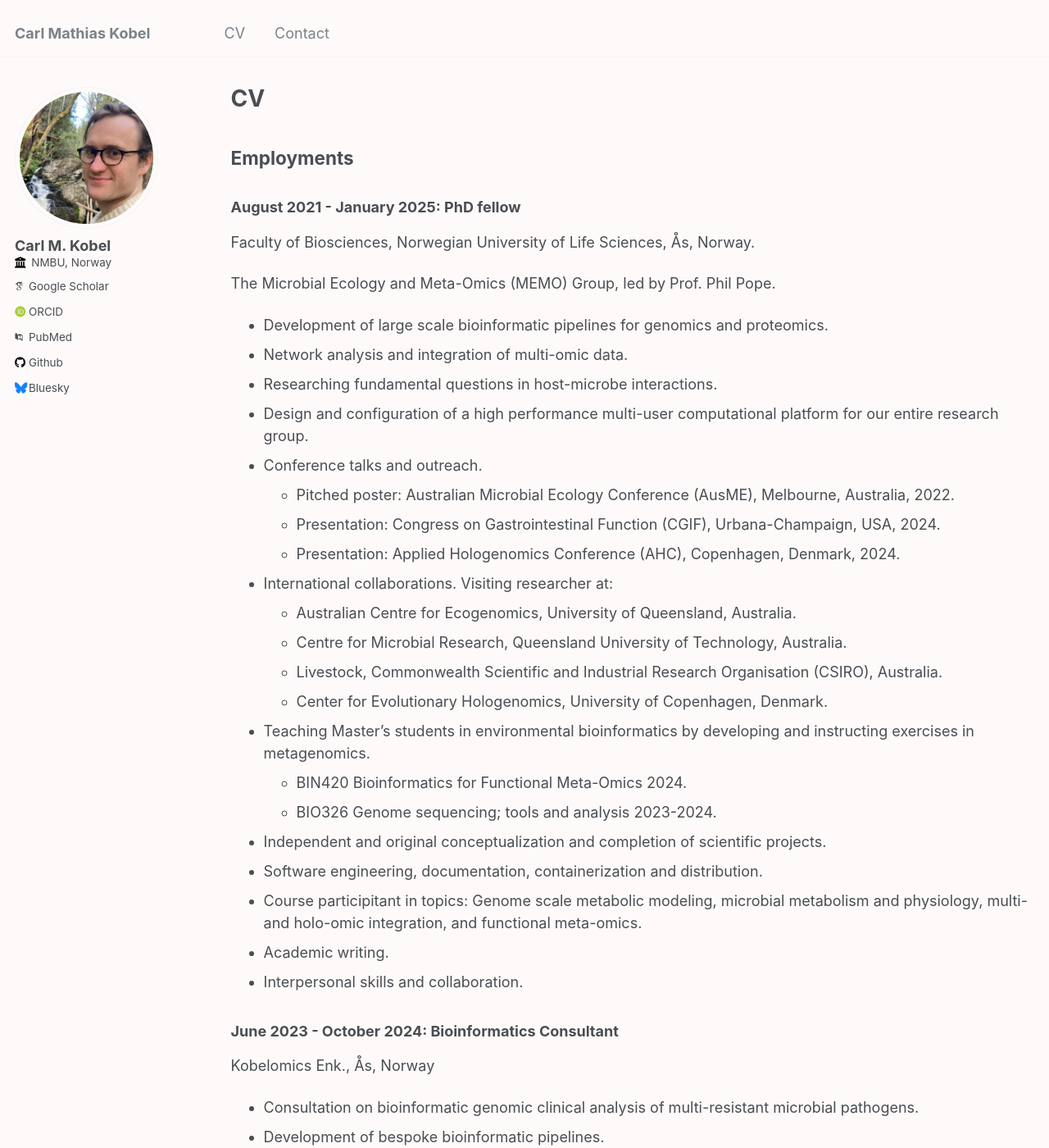
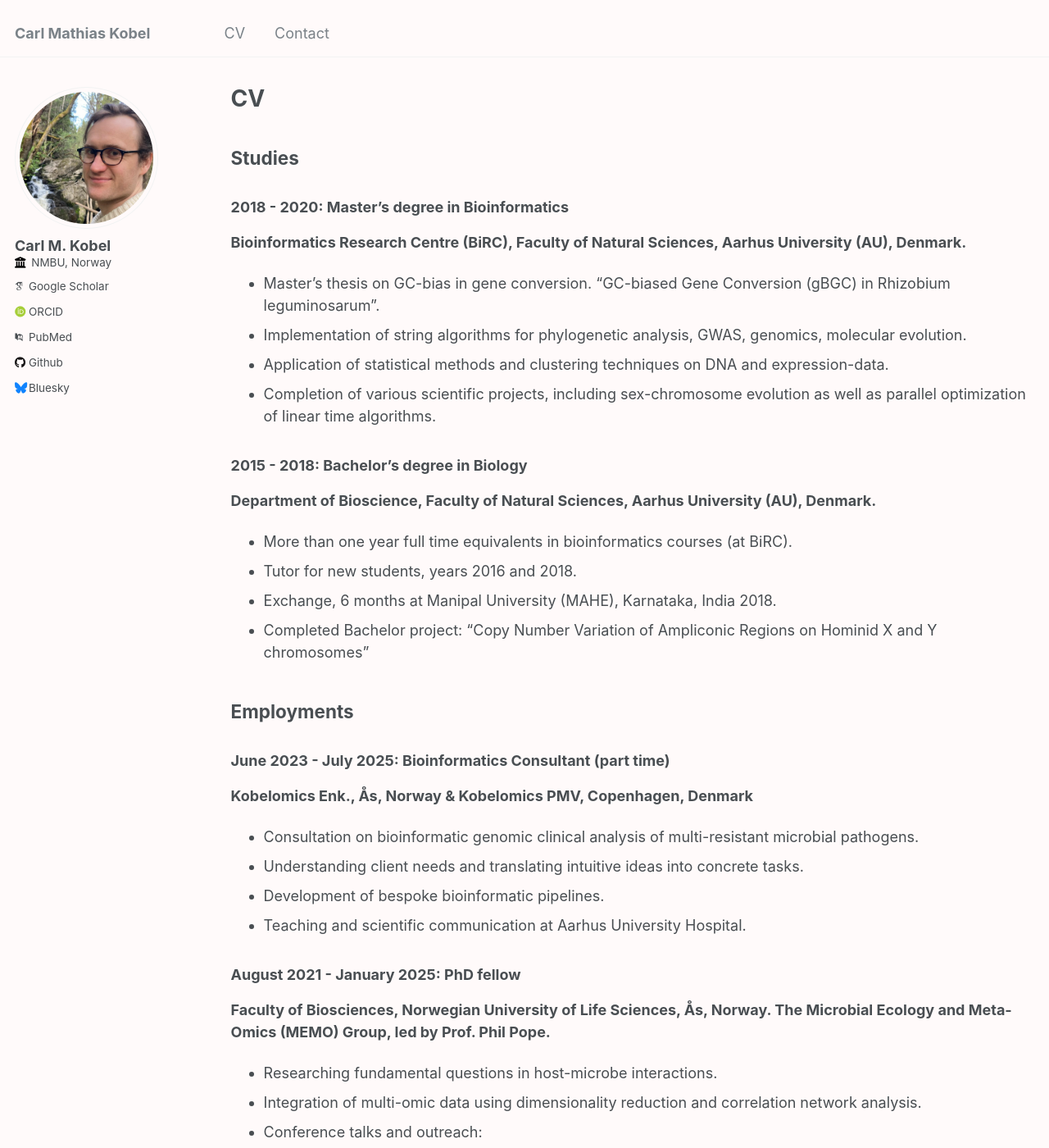
Before and after one commit to cmkobel/cmkobel.github.io, a Jekyll site: the page built from _pages/cv.md, in a window 1280 px wide and 1400 px high. Shown: the whole window at 82% size. Built offline with Jekyll 4.4.1, drawn with Linux system fonts in a browser that asks for light colours; some web fonts are replaced; some of the changed text lies outside the part shown.

Commit message:
Update cv.md
new cv

```diff
--- a/_pages/cv.md
+++ b/_pages/cv.md
@@ -10,93 +10,62 @@ redirect_from:
 {% include base_path %}
 
 
+## Studies
+
+### 2018 - 2020: Master’s degree in Bioinformatics
+
+**Bioinformatics Research Centre (BiRC), Faculty of Natural Sciences, Aarhus University (AU), Denmark.**
+  - Master’s thesis on GC-bias in gene conversion. “GC-biased Gene Conversion (gBGC) in Rhizobium leguminosarum”.
+  - Implementation of string algorithms for phylogenetic analysis, GWAS, genomics, molecular evolution.
+  - Application of statistical methods and clustering techniques on DNA and expression-data.
+  - Completion of various scientific projects, including sex-chromosome evolution as well as parallel optimization of linear time algorithms.
+
+
+### 2015 - 2018: Bachelor’s degree in Biology
+
+**Department of Bioscience, Faculty of Natural Sciences, Aarhus University (AU), Denmark.**
+  - More than one year full time equivalents in bioinformatics courses (at BiRC).
+  - Tutor for new students, years 2016 and 2018.
+  - Exchange, 6 months at Manipal University (MAHE), Karnataka, India 2018.
+  - Completed Bachelor project: "Copy Number Variation of Ampliconic Regions on Hominid X and Y chromosomes"
+
+
 ## Employments
+
+### June 2023 - July 2025: Bioinformatics Consultant (part time)
+
+**Kobelomics Enk., Ås, Norway & Kobelomics PMV, Copenhagen, Denmark**
+  - Consultation on bioinformatic genomic clinical analysis of multi-resistant microbial pathogens.
+  - Understanding client needs and translating intuitive ideas into concrete tasks.
+  - Development of bespoke bioinformatic pipelines.
+  - Teaching and scientific communication at Aarhus University Hospital.
+
 
 ### August 2021 - January 2025: PhD fellow
 
-Faculty of Biosciences, Norwegian University of Life Sciences, Ås, Norway.
-
-The Microbial Ecology and Meta-Omics (MEMO) Group, led by Prof. Phil Pope.
-
-  - Development of large scale bioinformatic pipelines for genomics and proteomics.
-  - Network analysis and integration of multi-omic data.
+**Faculty of Biosciences, Norwegian University of Life Sciences, Ås, Norway.
+The Microbial Ecology and Meta-Omics (MEMO) Group, led by Prof. Phil Pope.**
   - Researching fundamental questions in host-microbe interactions.
-  - Design and configuration of a high performance multi-user computational platform for our entire research group.
-  - Conference talks and outreach.
+  - Integration of multi-omic data using dimensionality reduction and correlation network analysis.
+  - Conference talks and outreach:
+    - Poster: International Society for Microbial Ecology (ISME), Lausanne, Switzerland, 2022.
     - Pitched poster: Australian Microbial Ecology Conference (AusME), Melbourne, Australia, 2022.
     - Presentation: Congress on Gastrointestinal Function (CGIF), Urbana-Champaign, USA, 2024.
     - Presentation: Applied Hologenomics Conference (AHC), Copenhagen, Denmark, 2024.
-  - International collaborations. Visiting researcher at:
-    - Australian Centre for Ecogenomics, University of Queensland, Australia.
-    - Centre for Microbial Research, Queensland University of Technology, Australia.
-    - Livestock, Commonwealth Scientific and Industrial Research Organisation (CSIRO), Australia.
-    - Center for Evolutionary Hologenomics, University of Copenhagen, Denmark.
-  - Teaching Master's students in environmental bioinformatics by developing and instructing exercises in metagenomics.
-    - BIN420 Bioinformatics for Functional Meta-Omics 2024.
-    - BIO326 Genome sequencing; tools and analysis 2023-2024.
-  - Independent and original conceptualization and completion of scientific projects.
-  - Software engineering, documentation, containerization and distribution.
-  - Course participitant in topics: Genome scale metabolic modeling, microbial metabolism and physiology, multi- and holo-omic integration, and functional meta-omics.
-  - Academic writing.
+  - Visiting researcher with international collaborations: (Hosted by)
+    - Australian Centre for Ecogenomics, University of Queensland, Australia. (Prof. Phil Hugenholtz)
+    - Centre for Microbial Research, Queensland University of Technology, Australia. (Prof. Gene Tyson)
+    - Livestock, Commonwealth Scientific and Industrial Research Organisation (CSIRO), Australia. (Prof. Stuart Denman)
+    - Center for Evolutionary Hologenomics, University of Copenhagen, Denmark. (Morten T. Limborg)
+  - Software conceptualization, engineering, packaging, documentation, containerization and distribution.
   - Interpersonal skills and collaboration.
-
-
-### June 2023 - October 2024: Bioinformatics Consultant
-
-Kobelomics Enk., Ås, Norway
-
-  - Consultation on bioinformatic genomic clinical analysis of multi-resistant microbial pathogens.
-  - Development of bespoke bioinformatic pipelines.
 
 
 ### July 2020 - July 2021: Lead Bioinformatician
 
-Department of Clinical Microbiology, Aarhus University Hospital, Skejby, Denmark.
-
-  - Molecular infection tracking and surveillance of carbapenemase and vancomycinase producing entero-bacteria.
-  - Development of pipeline and phylodynamic analysis for governmental large scale sequencing of SARS-CoV-2.
-  - Teaching and communication across a diverse field professionals.
-    - Course in Microbiology for MDs specializing in Microbiology "Rapid long-read sequencing of clinical isolates".
-  - Management of student employees.
-  - Co-authorship of several research papers.
-
-### 2019 - 2020: Student bioinformatician
-
-Department of Clinical Microbiology, Aarhus University Hospital, Skejby, Denmark.
-
-  - Development of bioinformatics pipelines for assembly and comparison of genomes from microbial isolates.
-  - Co-authorship of several research papers.
-
-## Studies
-
-### 2018 - 2020: Master's degree (MSc) in Bioinformatics
-
-Bioinformatics Research Centre (BiRC), Faculty of Natural Sciences, Aarhus University (AU), Denmark.
-
-  - Master's thesis on GC-bias in gene conversion. "GC-biased Gene Conversion (gBGC) in *Rhizobium leguminosarum*".
-  - Implementation of string algorithms for phylogenetic analysis, GWAS, genomics, molecular evolution.
-  - Application of statistical methods and clustering techniques on DNA and expression-data.
-  - Completion of various scientific projects, including sex-chromosome evolution and parallel optimization of linear time algorithms.
-
-
-
-### 2015 - 2018: Bachelor's degree (BSc) in Biology
-
-Department of Bioscience, Faculty of Natural Sciences, Aarhus University (AU), Denmark.
-
-  - Bachelor's thesis in bioinformatics on sex-chromosome evolution in higher apes.
-  - More than one year full time equivalents in bioinformatics courses (BiRC).
-  - Tutor for new students, years 2016 and 2018.
-  - Exchange, 6 months at Manipal University (MAHE), Karnataka, India 2018.
-    - Fluent english and intercultural relations.
-
-
-## Summary of skills
-
-  - A deep understanding of the technical challenges of researching molecular biology and the symbiotic relationships in a wide radiation of species.
-  - Applied statistics, dimensionality reduction, network analysis, modeling, visualization of large datasets.
-  - Programming languages, sorted by descending fluency: Python, R, Bash, C, Java.
-  - Parallelization of big-data workflows using Snakemake.
-  - Hardware/software/network/user integration and design of workstations for bioinformatic needs running GNU/Linux.
-  - Packaging and containerization using Conda, Docker, Apptainer.
-  - Cryptographic handling of sensitive data.
+**Department of Clinical Microbiology, Aarhus University Hospital, Skejby, Denmark.**
+  - Complete design and development of pipeline for genome assembly and phylogenetic analysis for governmental large scale sequencing of SARS-CoV-2.
+  - Hiring and managing student employees.
+  - Configuration and integration of computational hardware.
+  - Consulting clinicians in interpreting molecular infection tracking of pathogens.
+  - Teaching and communicating across a diverse field of professionals.
```
